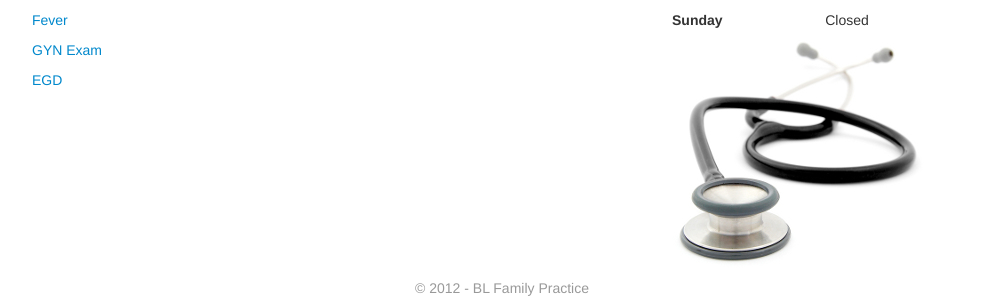
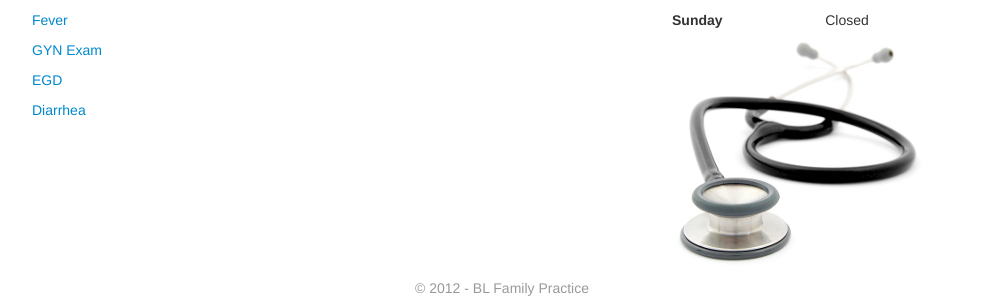
Before and after one commit to braddunbar/blfp.net, a Jekyll site: the page built from patients/info/index.md, in a window 1280 px wide. Shown: the part 298-596 px from the top of the page, without its empty margins (138-1141 px from the left). Built offline with Jekyll 4.4.1, drawn with Linux system fonts in a browser that asks for light colours; Markdown is read by kramdown in place of the engine named in the settings.

Commit message:
Updated patients/info/index.md

```diff
--- a/patients/info/index.md
+++ b/patients/info/index.md
@@ -13,3 +13,5 @@ layout: default
 [GYN Exam]()
 
 [EGD](https://docs.google.com/document/d/1s42cjCi_zygILT2xOawrpDplFs0_hWO0sAgDbhkl89c/pub)
+
+[Diarrhea](https://docs.google.com/document/d/1MoR5KF2KtsBYwjdK1NMhC92VyrTNotLRdRFXRHbbTDs/pub)
```
